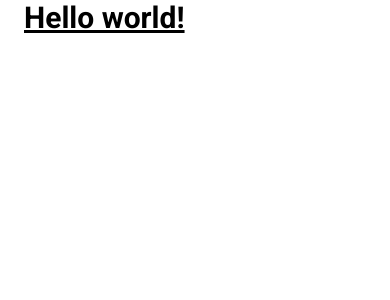
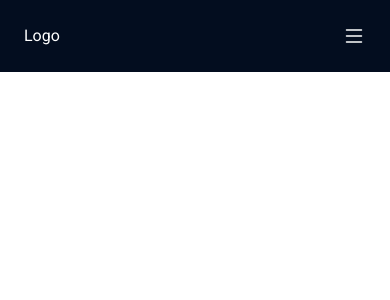
Before and after one commit to oscark22/oscark22.dev, a React (Vite) app: page / in a window 390 px wide. Shown: the top 300 px of the page. Built offline with nearby package versions, Linux system fonts and the light colour scheme; a web font is replaced by a local one.

Commit message:
new responsive navbar

```diff
--- a/src/App.tsx
+++ b/src/App.tsx
@@ -1,7 +1,11 @@
+import Home from "./Home";
+import Navbar from "./Navbar";
+
 function App() {
   return (
-    <div className="flex paddingX">
-      <h1 className="text-3xl font-bold underline">Hello world!</h1>
+    <div className="relative flex bg-[#030D1F] w-full h-full z-0">
+      <Navbar />
+      {/* <Home /> */}
     </div>
   );
 }
--- /dev/null
+++ b/src/Home.tsx
@@ -0,0 +1,13 @@
+import { links } from "./constants";
+
+const Home = () => {
+  return (
+    <div className="flex paddingX paddingY pt-36">
+      <div className="flex">
+        <p className="text-tertiary">Hi, My name is Oscar Encinas</p>
+      </div>
+    </div>
+  );
+};
+
+export default Home;
--- /dev/null
+++ b/src/Navbar.tsx
@@ -0,0 +1,82 @@
+import { useState } from "react";
+import { links } from "./constants";
+
+const Navbar = () => {
+  const [toggle, setToggle] = useState(false);
+
+  return (
+    <div className="flex bg-[#030D1F] w-full paddingX py-6 align-middle justify-between fixed top-0 z-20">
+      <div className="flex">
+        <p className="text-white text-[16px]">Logo</p>
+      </div>
+
+      <div className="hidden sm:flex">
+        <div className="flex gap-12">
+          {links.map((item, idx) => (
+            <a
+              key={idx}
+              href={item.id}
+              className="text-white text-[16px] hover:font-bold"
+            >
+              {item.title}
+            </a>
+          ))}
+        </div>
+      </div>
+
+      <div className="flex sm:hidden">
+        {toggle ? (
+          <svg
+            xmlns="http://www.w3.org/2000/svg"
+            width="24"
+            height="24"
+            fill="currentColor"
+            className="bi bi-x-lg"
+            viewBox="0 0 16 16"
+            color="white"
+            onClick={() => setToggle(false)}
+          >
+            <path d="M2.146 2.854a.5.5 0 1 1 .708-.708L8 7.293l5.146-5.147a.5.5 0 0 1 .708.708L8.707 8l5.147 5.146a.5.5 0 0 1-.708.708L8 8.707l-5.146 5.147a.5.5 0 0 1-.708-.708L7.293 8 2.146 2.854Z" />
+          </svg>
+        ) : (
+          <svg
+            xmlns="http://www.w3.org/2000/svg"
+            width="24"
+            height="24"
+            fill="currentColor"
+            className="bi bi-list"
+            viewBox="0 0 16 16"
+            color="white"
+            onClick={() => setToggle(true)}
+          >
+            <path
+              fill-rule="evenodd"
+              d="M2.5 12a.5.5 0 0 1 .5-.5h10a.5.5 0 0 1 0 1H3a.5.5 0 0 1-.5-.5zm0-4a.5.5 0 0 1 .5-.5h10a.5.5 0 0 1 0 1H3a.5.5 0 0 1-.5-.5zm0-4a.5.5 0 0 1 .5-.5h10a.5.5 0 0 1 0 1H3a.5.5 0 0 1-.5-.5z"
+            />
+          </svg>
+        )}
+      </div>
+
+      <div
+        className={`${
+          toggle ? "flex" : "hidden"
+        } absolute right-0 mx-6 top-20 z-10 p-4 min-w-[140px] bg-primary rounded-md`}
+      >
+        <div className="flex flex-col gap-2">
+          {links.map((item, idx) => (
+            <a
+              key={idx}
+              href={item.id}
+              className="text-white text-[16px] hover:font-bold"
+              onClick={() => setToggle(false)}
+            >
+              {item.title}
+            </a>
+          ))}
+        </div>
+      </div>
+    </div>
+  );
+};
+
+export default Navbar;
--- /dev/null
+++ b/src/constants.ts
@@ -0,0 +1,24 @@
+const links = [
+  {
+    id: "home",
+    title: "Home",
+  },
+  {
+    id: "aboutme",
+    title: "About Me",
+  },
+  {
+    id: "tools",
+    title: "Tools",
+  },
+  {
+    id: "experience",
+    title: "Experience",
+  },
+  {
+    id: "contact",
+    title: "Contact",
+  },
+];
+
+export { links };
--- a/src/index.css
+++ b/src/index.css
@@ -8,4 +8,8 @@
   .paddingX {
     @apply sm:px-16 px-6;
   }
+
+  .paddingY {
+    @apply sm:py-16 py-6;
+  }
 }
```
